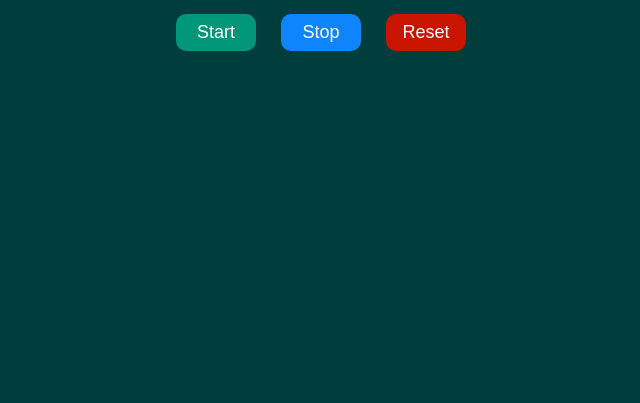
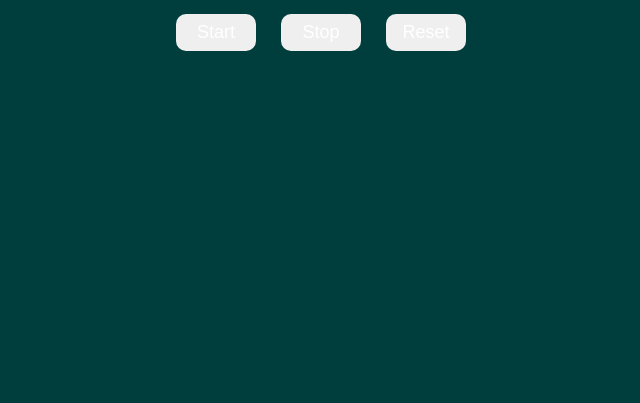
Before and after one commit to pratimaasapkota/Stopwatch, a plain HTML site: page index.html in a window 1280 px wide. Shown: the part 397-800 px from the top of the page, without its empty margins (319-959 px from the left). Drawn offline with Linux system fonts and the light colour scheme.

Commit message:
code modify

```diff
--- a/style.css
+++ b/style.css
@@ -48,16 +48,3 @@ body {
     border:none;
 
   }
-
-
-  #start {
-    background-color: #009779;
-  }
-
-  #stop {
-    background-color: #0e85fc;
-  }
-
-  #reset {
-    background-color: #c91400;
-  }
```
